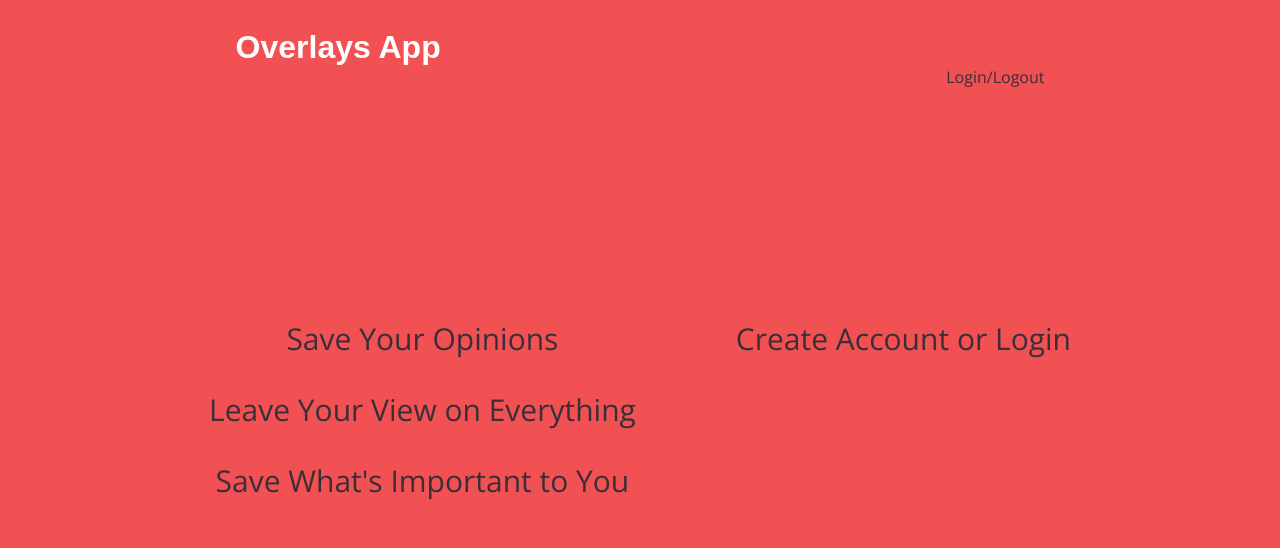
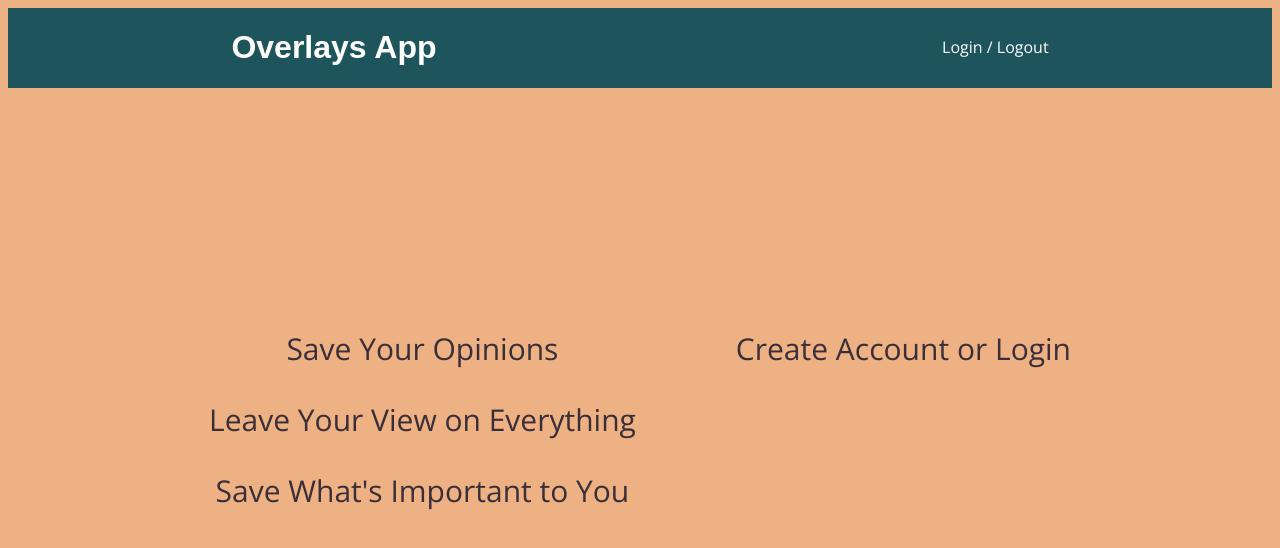
Before and after one commit to kraigwilliams/overlays-app, a React (Create React App) app: page / in a window 1280 px wide. Shown: the top 548 px of the page. Built offline with nearby package versions, Linux system fonts and the light colour scheme; a web font is replaced by a local one.

Commit message:
css changes

```diff
--- a/src/Components/Header/Header.js
+++ b/src/Components/Header/Header.js
@@ -7,7 +7,7 @@ import Nav from '../Nav/Nav'
 function Header(){
 return(
     <header>
-    <Link to= "/"><h1 id="header">Overlays App</h1></Link>
+    <Link className="header-color" to= "/"><h1 id="header">Overlays App</h1></Link>
      <span id ="nav"><Nav /></span>
     </header>
 )
--- a/src/Components/Header/header.css
+++ b/src/Components/Header/header.css
@@ -2,13 +2,17 @@ header{
     display:flex;
     align-items: baseline;
     justify-content: center;
+    background:#1E555C;
+    margin-bottom:10px;
 }
-#header{
+#header, .header-color{
+    background:#1E555C !important;
  color:white;
     font-family: 'Coda Caption', sans-serif;
 }
 
 #nav{
+    background:#1E555C;
  margin-left:40%;
 align-self: flex-end;
 }
--- a/src/Components/Nav/Nav.css
+++ b/src/Components/Nav/Nav.css
@@ -0,0 +1,9 @@
+nav,.nav-color{
+    background:#1E555C;
+    margin-bottom:30px;
+    color:white;
+}
+
+.nav-color:hover{
+color:#F15152;
+}
--- a/src/Components/Nav/Nav.js
+++ b/src/Components/Nav/Nav.js
@@ -1,16 +1,17 @@
 import React ,{Component} from 'react';
 
 import {Link} from 'react-router-dom';
+import './Nav.css'
 class Nav extends Component{
 
 
 
     render(){
         return(
-            <>
-            <Link to="/logout">Login/Logout</Link>
+            <nav>
+            <Link className="nav-color" to="/logout">Login / Logout</Link>
 
-            </>
+            </nav>
 
 
             )
--- a/src/Components/NotesPage/notes.css
+++ b/src/Components/NotesPage/notes.css
@@ -9,21 +9,22 @@
 .all-topics {
   font-family: "Coda Caption", sans-serif;
   border: 5px solid #F4D8CD;
-  box-shadow: 10px 18px 14px 8px black;
-  width: 80%;
+  box-shadow: 4px 5px 7px 5px black;
+  width: 60%;
   margin-left: auto;
   margin-right: auto;
-  margin-bottom:20px;
+  margin-bottom:30px;
   border-radius:130px;
 
 }
 
 .topics-heading {
+  font-weight: 400;
   margin-left:auto;
   margin-right:auto;
   width:80%;
   font-family: "Coda Caption", sans-serif;
-  color: #EDB183;
+  color: #1E555C;
 }
 .note-form {
    display:flex;
--- a/src/index.css
+++ b/src/index.css
@@ -5,13 +5,13 @@
   text-align: center;
   /* background:lightblue; */
   /* background:lightseagreen; */
-  /* background: #EDB183; */
-  background:#F15152;
+  background: #EDB183;
+  /* background:#F15152; */
 
   color:#3A2E39;
   text-decoration: none;
 }
 
 a:hover{
-  color:#F4D8CD;
+  color:white;
 }
```
